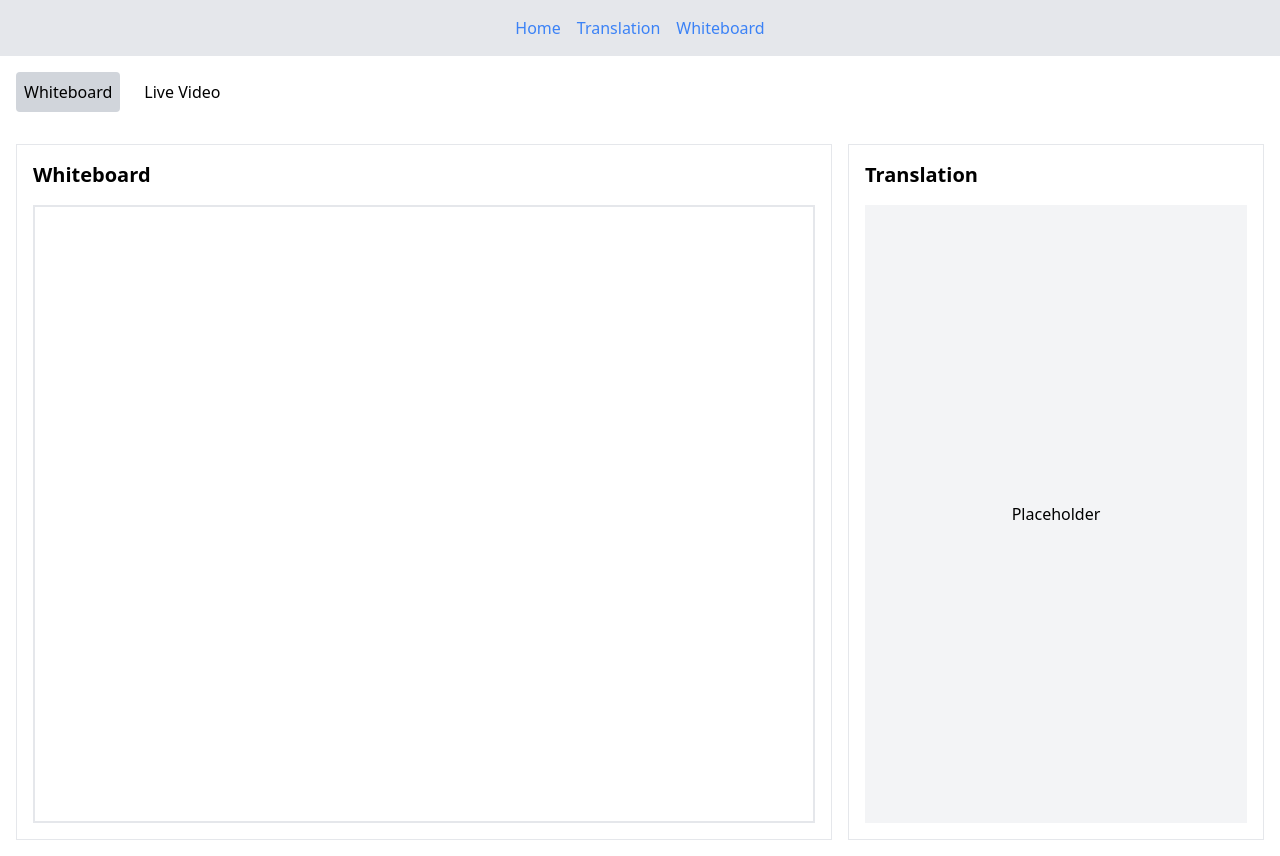
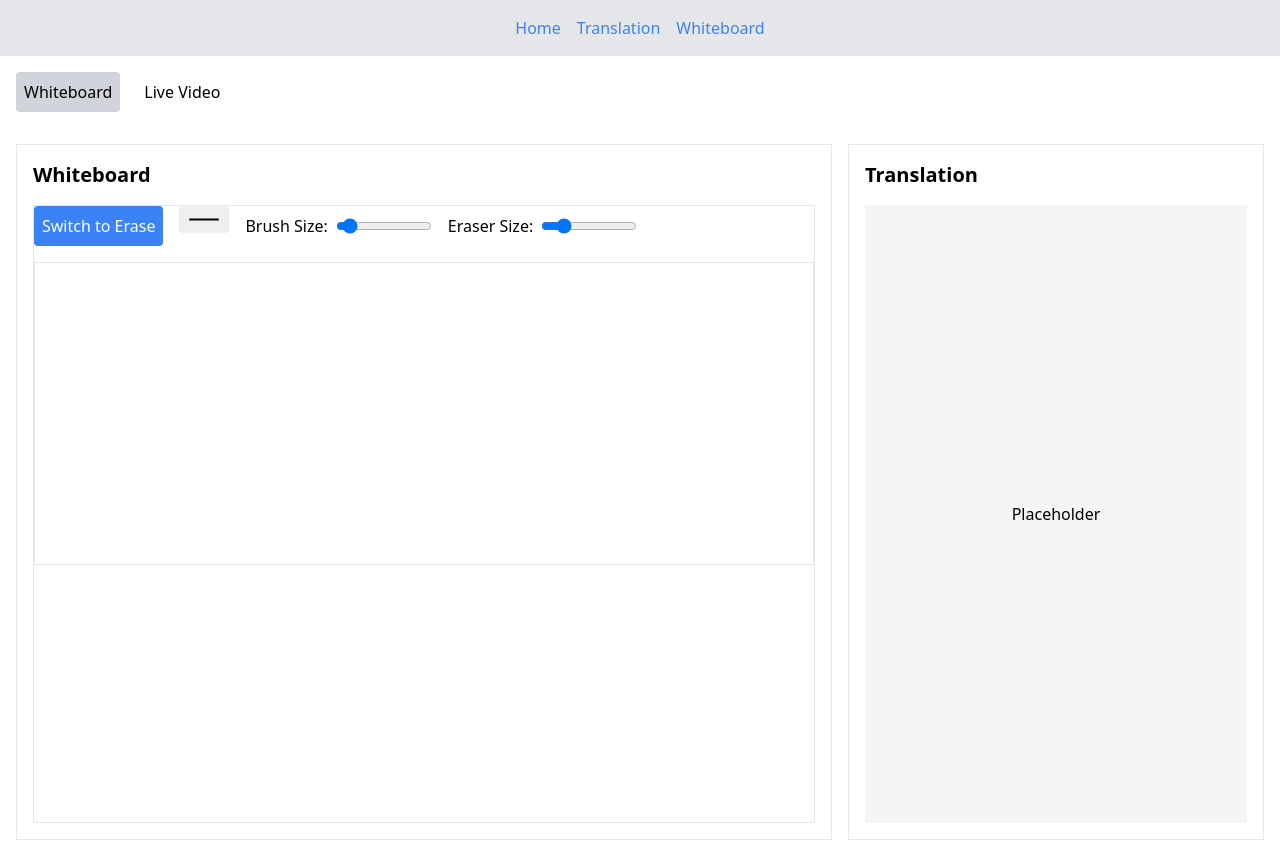
Before and after one commit to sbangapadang22/intercollab, a React (Create React App) app in the folder intercollab-frontend/: page /whiteboard in a window 1280 px wide. Built offline with nearby package versions, Linux system fonts and the light colour scheme.

Commit message:
erase and color done

```diff
--- a/intercollab-frontend/src/components/DrawingCanvas.jsx
+++ b/intercollab-frontend/src/components/DrawingCanvas.jsx
@@ -1,3 +1,90 @@
+// import React, { useRef, useEffect, useState } from "react";
+
+// const DrawingCanvas = () => {
+//   const canvasRef = useRef(null);
+//   const contextRef = useRef(null);
+//   const [isDrawing, setIsDrawing] = useState(false);
+//   const [strokes, setStrokes] = useState([]);
+
+//   useEffect(() => {
+//     const canvas = canvasRef.current;
+//     if (!canvas) return;
+
+//     canvas.width = canvas.offsetWidth * 2;
+//     canvas.height = canvas.offsetHeight * 2;
+//     canvas.style.width = "100%";
+//     canvas.style.height = "100%";
+
+//     const context = canvas.getContext("2d");
+//     if (!context) return;
+
+//     context.scale(2, 2);
+//     context.lineCap = "round";
+//     context.strokeStyle = "black";
+//     context.lineWidth = 2;
+//     contextRef.current = context;
+//   }, []);
+
+//   const startDrawing = (event) => {
+//     event.preventDefault();
+//     if (!contextRef.current) return;
+
+//     const { offsetX, offsetY, pressure } = event.nativeEvent;
+//     const effectivePressure = pressure || 1;
+
+//     contextRef.current.beginPath();
+//     contextRef.current.moveTo(offsetX, offsetY);
+//     contextRef.current.lineWidth = 2 * effectivePressure;
+//     setIsDrawing(true);
+
+//     setStrokes((prevStrokes) => [
+//       ...prevStrokes,
+//       { x: offsetX, y: offsetY, timestamp: Date.now(), pressure: effectivePressure },
+//     ]);
+//   };
+
+//   const draw = (event) => {
+//     if (!isDrawing || !contextRef.current) return;
+//     event.preventDefault();
+
+//     const { offsetX, offsetY, pressure } = event.nativeEvent;
+//     const effectivePressure = pressure || 1;
+
+//     contextRef.current.lineWidth = 2 * effectivePressure;
+//     contextRef.current.lineTo(offsetX, offsetY);
+//     contextRef.current.stroke();
+
+//     setStrokes((prevStrokes) => [
+//       ...prevStrokes,
+//       { x: offsetX, y: offsetY, timestamp: Date.now(), pressure: effectivePressure },
+//     ]);
+//   };
+
+//   const stopDrawing = () => {
+//     if (!contextRef.current) return;
+//     contextRef.current.closePath();
+//     setIsDrawing(false);
+//   };
+
+//   return (
+//     <canvas
+//       ref={canvasRef}
+//       width={800}
+//       height={600}
+//       style={{ cursor: "crosshair" }}
+//       className="w-full h-full bg-white border"
+//       onMouseDown={startDrawing}
+//       onMouseMove={draw}
+//       onMouseUp={stopDrawing}
+//       onMouseLeave={stopDrawing}
+//       onTouchStart={startDrawing}
+//       onTouchMove={draw}
+//       onTouchEnd={stopDrawing}
+//     />
+//   );
+// };
+
+// export default DrawingCanvas;
 import React, { useRef, useEffect, useState } from "react";
 
 const DrawingCanvas = () => {
@@ -5,6 +92,10 @@ const DrawingCanvas = () => {
   const contextRef = useRef(null);
   const [isDrawing, setIsDrawing] = useState(false);
   const [strokes, setStrokes] = useState([]);
+  const [tool, setTool] = useState("draw");
+  const [lineWidth, setLineWidth] = useState(5);
+  const [eraserWidth, setEraserWidth] = useState(10);
+  const [color, setColor] = useState("black");
 
   useEffect(() => {
     const canvas = canvasRef.current;
@@ -20,10 +111,15 @@ const DrawingCanvas = () => {
 
     context.scale(2, 2);
     context.lineCap = "round";
-    context.strokeStyle = "black";
-    context.lineWidth = 2;
     contextRef.current = context;
-  }, []);
+  }, []); // Run only once on mount
+
+  useEffect(() => {
+    if (contextRef.current) {
+      contextRef.current.strokeStyle = color;
+      contextRef.current.lineWidth = lineWidth;
+    }
+  }, [color, lineWidth]); // Update brush settings when color or lineWidth changes
 
   const startDrawing = (event) => {
     event.preventDefault();
@@ -34,12 +130,13 @@ const DrawingCanvas = () => {
 
     contextRef.current.beginPath();
     contextRef.current.moveTo(offsetX, offsetY);
-    contextRef.current.lineWidth = 2 * effectivePressure;
+    contextRef.current.lineWidth = tool === "erase" ? eraserWidth : lineWidth * effectivePressure;
+    contextRef.current.strokeStyle = tool === "erase" ? "white" : color;
     setIsDrawing(true);
 
     setStrokes((prevStrokes) => [
       ...prevStrokes,
-      { x: offsetX, y: offsetY, timestamp: Date.now(), pressure: effectivePressure },
+      { x: offsetX, y: offsetY, timestamp: Date.now(), pressure: effectivePressure, tool },
     ]);
   };
 
@@ -50,13 +147,18 @@ const DrawingCanvas = () => {
     const { offsetX, offsetY, pressure } = event.nativeEvent;
     const effectivePressure = pressure || 1;
 
-    contextRef.current.lineWidth = 2 * effectivePressure;
+    contextRef.current.lineWidth = tool === "erase" ? eraserWidth : lineWidth * effectivePressure;
+    contextRef.current.strokeStyle = tool === "erase" ? "white" : color;
+    if (tool === "erase") {
+      contextRef.current.clearRect(offsetX - eraserWidth / 2, offsetY - eraserWidth / 2, eraserWidth, eraserWidth);
+    } else {
       contextRef.current.lineTo(offsetX, offsetY);
       contextRef.current.stroke();
+    }
 
     setStrokes((prevStrokes) => [
       ...prevStrokes,
-      { x: offsetX, y: offsetY, timestamp: Date.now(), pressure: effectivePressure },
+      { x: offsetX, y: offsetY, timestamp: Date.now(), pressure: effectivePressure, tool },
     ]);
   };
 
@@ -66,12 +168,66 @@ const DrawingCanvas = () => {
     setIsDrawing(false);
   };
 
+  const toggleTool = () => {
+    setTool((prevTool) => (prevTool === "draw" ? "erase" : "draw"));
+  };
+
+  const handleColorChange = (event) => {
+    setColor(event.target.value);
+  };
+
+  const handleLineWidthChange = (event) => {
+    setLineWidth(Number(event.target.value));
+  };
+
+  const handleEraserWidthChange = (event) => {
+    setEraserWidth(Number(event.target.value));
+  };
+
   return (
+    <div>
+      <div className="flex gap-4 mb-4">
+        <button onClick={toggleTool} className="p-2 bg-blue-500 text-white rounded">
+          {tool === "draw" ? "Switch to Erase" : "Switch to Draw"}
+        </button>
+
+        <input
+          type="color"
+          value={color}
+          onChange={handleColorChange}
+          className="p-2 rounded"
+        />
+
+        <div className="flex items-center gap-2">
+          <label>Brush Size:</label>
+          <input
+            type="range"
+            min="1"
+            max="50"
+            value={lineWidth}
+            onChange={handleLineWidthChange}
+            className="w-24"
+          />
+        </div>
+
+        <div className="flex items-center gap-2">
+          <label>Eraser Size:</label>
+          <input
+            type="range"
+            min="1"
+            max="50"
+            value={eraserWidth}
+            onChange={handleEraserWidthChange}
+            className="w-24"
+          />
+        </div>
+      </div>
+
       <canvas
         ref={canvasRef}
         width={800}
         height={600}
-      style={{ cursor: "crosshair" }}
+        style={{ cursor: tool === "erase" ? "url(https://cdn.jsdelivr.net/gh/anthony-van-leeuwen/canvas-eraser-cursors@v1.1/eraser.cur), pointer" : "crosshair" }}
         className="w-full h-full bg-white border"
         onMouseDown={startDrawing}
         onMouseMove={draw}
@@ -81,6 +237,7 @@ const DrawingCanvas = () => {
         onTouchMove={draw}
         onTouchEnd={stopDrawing}
       />
+    </div>
   );
 };
 
--- a/intercollab-frontend/src/pages/Whiteboard.tsx
+++ b/intercollab-frontend/src/pages/Whiteboard.tsx
@@ -1,3 +1,66 @@
+// import React, { useState } from "react";
+// import DrawingCanvas from "../components/DrawingCanvas";
+// import VideoFeed from "../components/VideoFeed";
+
+// const Whiteboard = () => {
+//   // State to toggle between video and whiteboard
+//   const [activeTab, setActiveTab] = useState<string>("whiteboard");
+
+//   return (
+//     <div className="p-4 flex flex-col h-screen gap-4">
+//       {/* Tabs Section */}
+//       <div className="flex gap-4 mb-4">
+//         {/* Whiteboard Tab */}
+//         <button
+//           onClick={() => setActiveTab("whiteboard")}
+//           className={`${
+//             activeTab === "whiteboard" ? "bg-gray-300" : "bg-white"
+//           } p-2 rounded`}
+//         >
+//           Whiteboard
+//         </button>
+
+//         {/* Video Tab */}
+//         <button
+//           onClick={() => setActiveTab("video")}
+//           className={`${
+//             activeTab === "video" ? "bg-gray-300" : "bg-white"
+//           } p-2 rounded`}
+//         >
+//           Live Video
+//         </button>
+//       </div>
+
+//       {/* Content Section */}
+//       <div className="flex flex-1 gap-4">
+//         {/* Left - Whiteboard or Video */}
+//         <div className={`border p-4 flex-1 flex flex-col ${activeTab === "whiteboard" ? '' : 'hidden'}`}>
+//           <h2 className="text-xl font-bold mb-4">Whiteboard</h2>
+//           <div className="flex-1 border">
+//             <DrawingCanvas />
+//           </div>
+//         </div>
+
+//         <div className={`border p-4 flex-1 flex flex-col ${activeTab === "video" ? '' : 'hidden'}`}>
+//           <h2 className="text-xl font-bold mb-4">Video</h2>
+//           <div className="flex-1 border flex items-center justify-center bg-gray-200">
+//             <VideoFeed active={activeTab === "video"} />
+//           </div>
+//         </div>
+
+//         {/* Right - Translation */}
+//         <div className="border p-4 flex flex-col w-1/3">
+//           <h2 className="text-xl font-bold mb-4">Translation</h2>
+//           <div className="flex-1 flex items-center justify-center bg-gray-100">
+//             <p>Placeholder</p>
+//           </div>
+//         </div>
+//       </div>
+//     </div>
+//   );
+// };
+
+// export default Whiteboard;
 import React, { useState } from "react";
 import DrawingCanvas from "../components/DrawingCanvas";
 import VideoFeed from "../components/VideoFeed";
@@ -5,6 +68,18 @@ import VideoFeed from "../components/VideoFeed";
 const Whiteboard = () => {
   // State to toggle between video and whiteboard
   const [activeTab, setActiveTab] = useState<string>("whiteboard");
+
+  // States for color and lineWidth
+  const [color, setColor] = useState("black");
+  const [lineWidth, setLineWidth] = useState(5);
+
+  const handleColorChange = (newColor) => {
+    setColor(newColor);
+  };
+
+  const handleLineWidthChange = (newLineWidth) => {
+    setLineWidth(newLineWidth);
+  };
 
   return (
     <div className="p-4 flex flex-col h-screen gap-4">
@@ -34,14 +109,24 @@ const Whiteboard = () => {
       {/* Content Section */}
       <div className="flex flex-1 gap-4">
         {/* Left - Whiteboard or Video */}
-        <div className={`border p-4 flex-1 flex flex-col ${activeTab === "whiteboard" ? '' : 'hidden'}`}>
+        <div
+          className={`border p-4 flex-1 flex flex-col ${
+            activeTab === "whiteboard" ? "" : "hidden"
+          }`}
+        >
           <h2 className="text-xl font-bold mb-4">Whiteboard</h2>
+
+
           <div className="flex-1 border">
-            <DrawingCanvas />
+            <DrawingCanvas color={color} lineWidth={lineWidth} />
           </div>
         </div>
 
-        <div className={`border p-4 flex-1 flex flex-col ${activeTab === "video" ? '' : 'hidden'}`}>
+        <div
+          className={`border p-4 flex-1 flex flex-col ${
+            activeTab === "video" ? "" : "hidden"
+          }`}
+        >
           <h2 className="text-xl font-bold mb-4">Video</h2>
           <div className="flex-1 border flex items-center justify-center bg-gray-200">
             <VideoFeed active={activeTab === "video"} />
```
Lines whose indentation alone changed are shown as unchanged.
